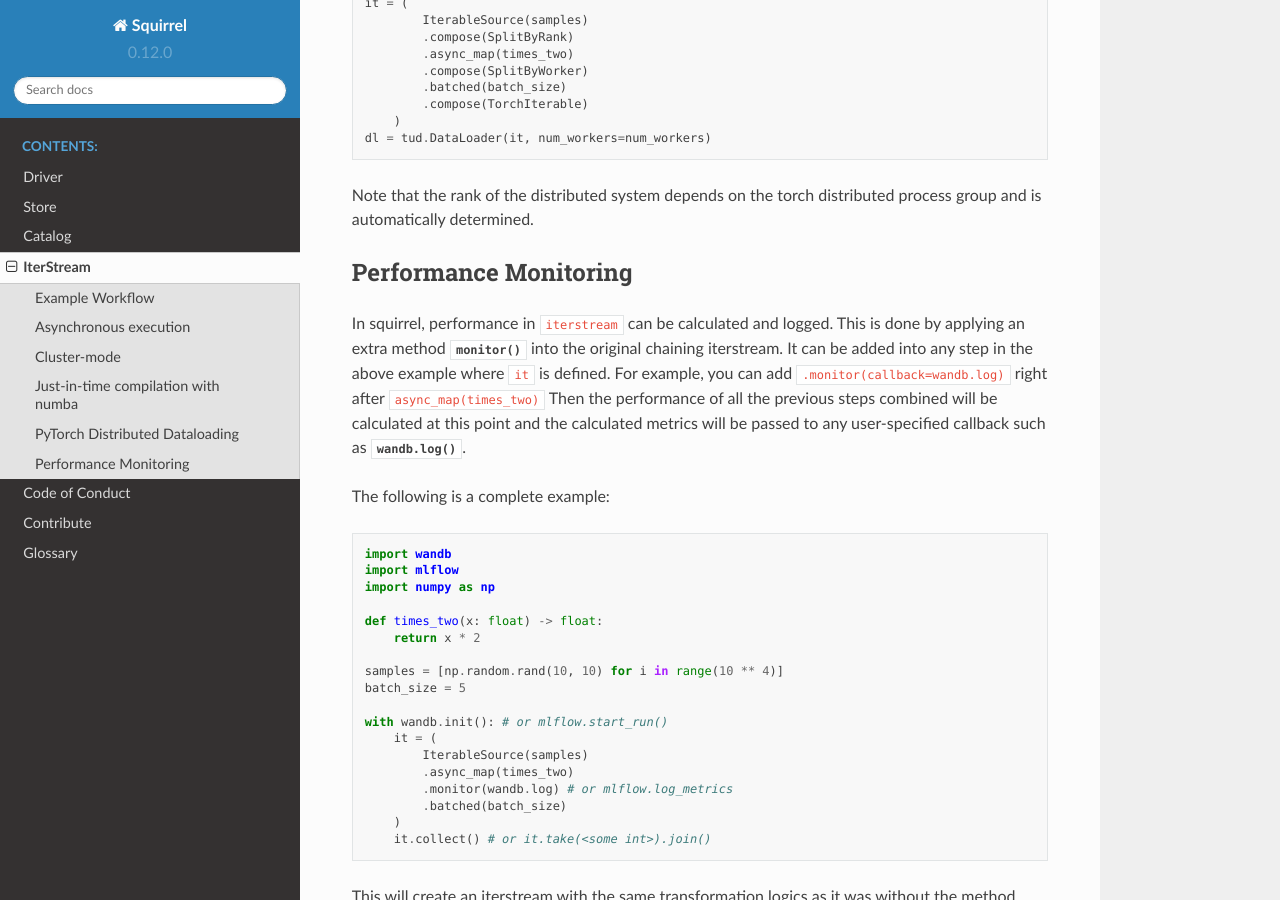
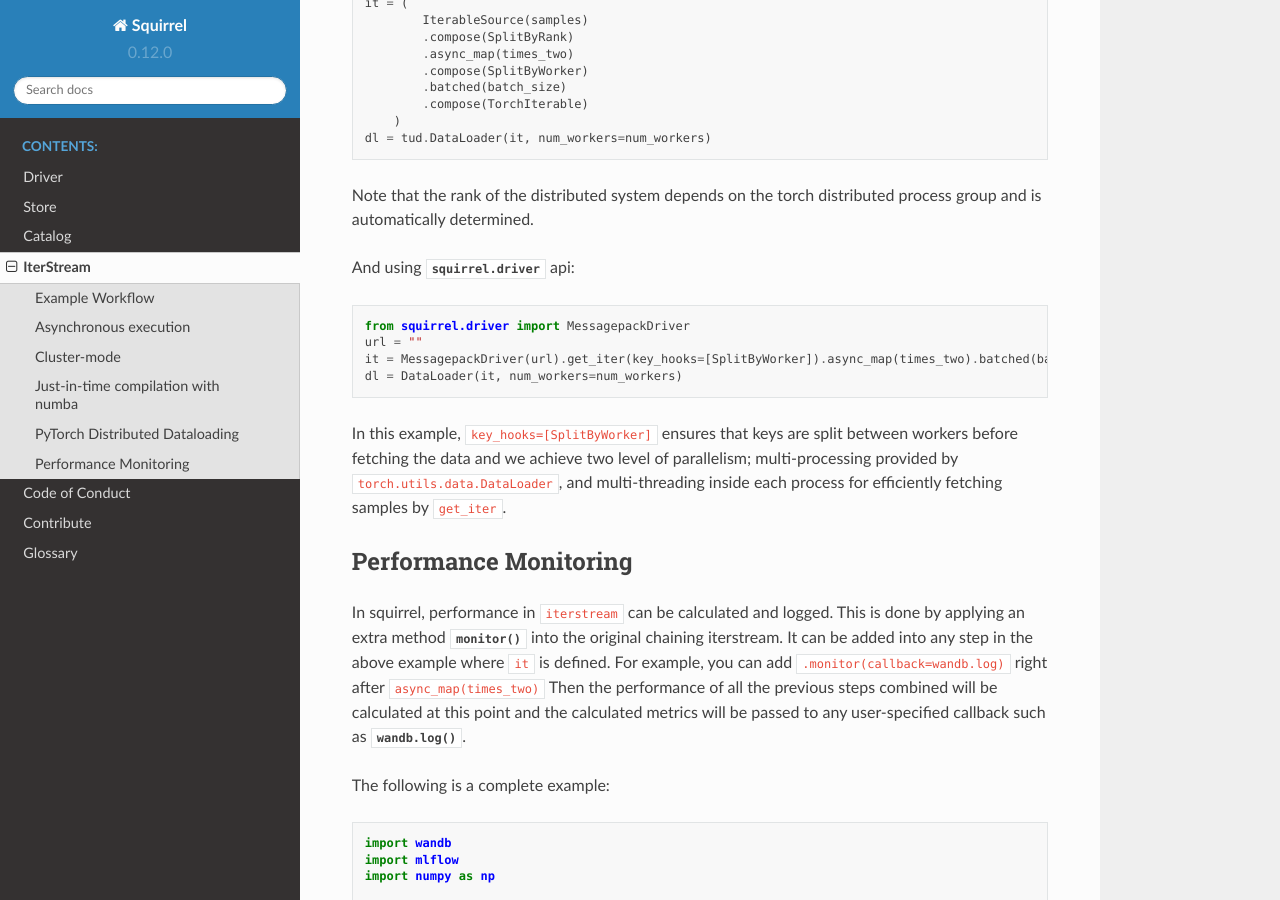
Before and after one commit to merantix-momentum/squirrel-core, a Sphinx documentation site: the page built from docs/usage/Iterstream.rst, in a window 1280 px wide and 900 px high, scrolled down 3827 px. Built offline with Sphinx 7.4.7 and the Read the Docs theme 2.0.0, drawn with Linux system fonts in a browser that asks for light colours; the version number is read from the project's files by our own code.

Commit message:
add documentation

```diff
--- a/docs/usage/Iterstream.rst
+++ b/docs/usage/Iterstream.rst
@@ -188,6 +188,17 @@ The Squirrel api is designed to support fast streaming of datasets to a multi-ra
 
 Note that the rank of the distributed system depends on the torch distributed process group and is automatically determined.
 
+And using :py:mod:`squirrel.driver` api:
+
+.. code-block:: python
+
+    from squirrel.driver import MessagepackDriver
+    url = ""
+    it = MessagepackDriver(url).get_iter(key_hooks=[SplitByWorker]).async_map(times_two).batched(batch_size).compose(TorchIterable)
+    dl = DataLoader(it, num_workers=num_workers)
+
+In this example, :code:`key_hooks=[SplitByWorker]` ensures that keys are split between workers before fetching the data and we achieve two level of parallelism; multi-processing provided by :code:`torch.utils.data.DataLoader`, and multi-threading inside each process for efficiently fetching samples by :code:`get_iter`.
+
 Performance Monitoring
 -----------------------
 In squirrel, performance in :code:`iterstream` can be calculated and logged. This is done by applying an extra method
```
